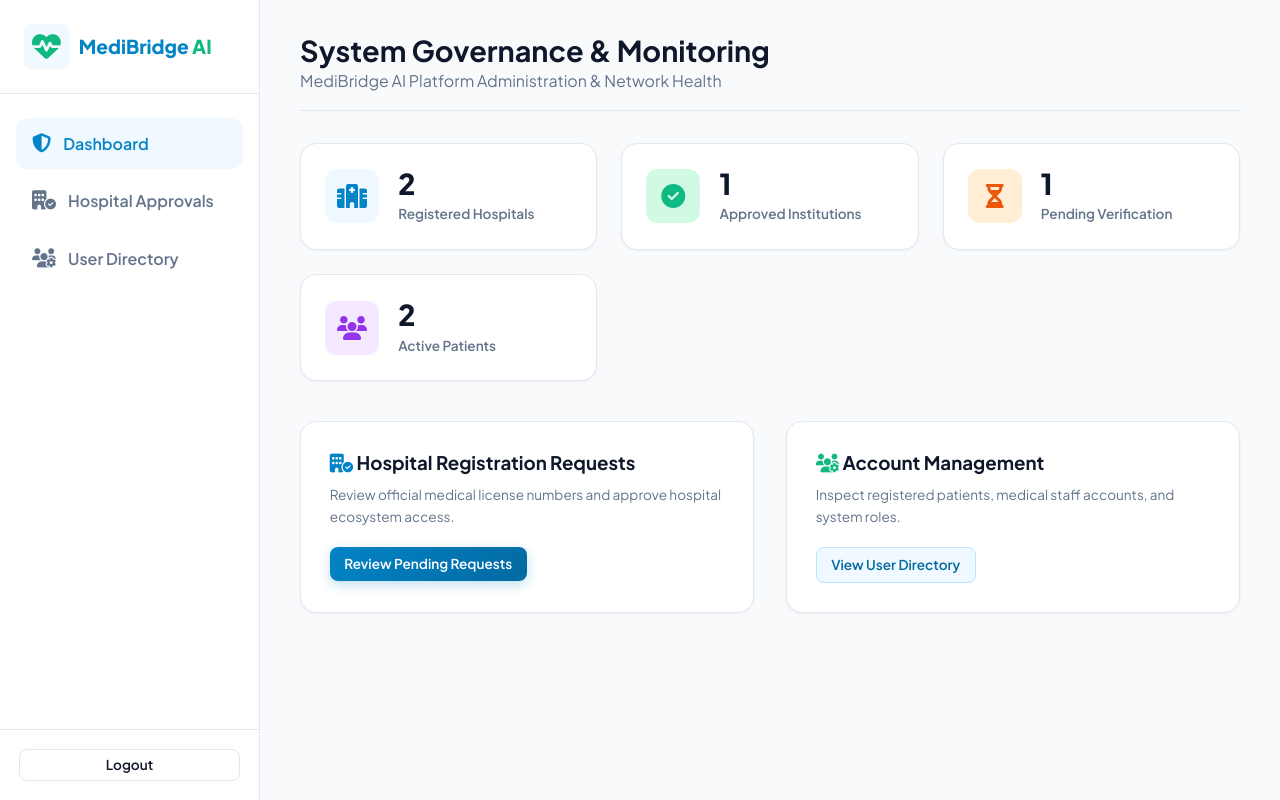
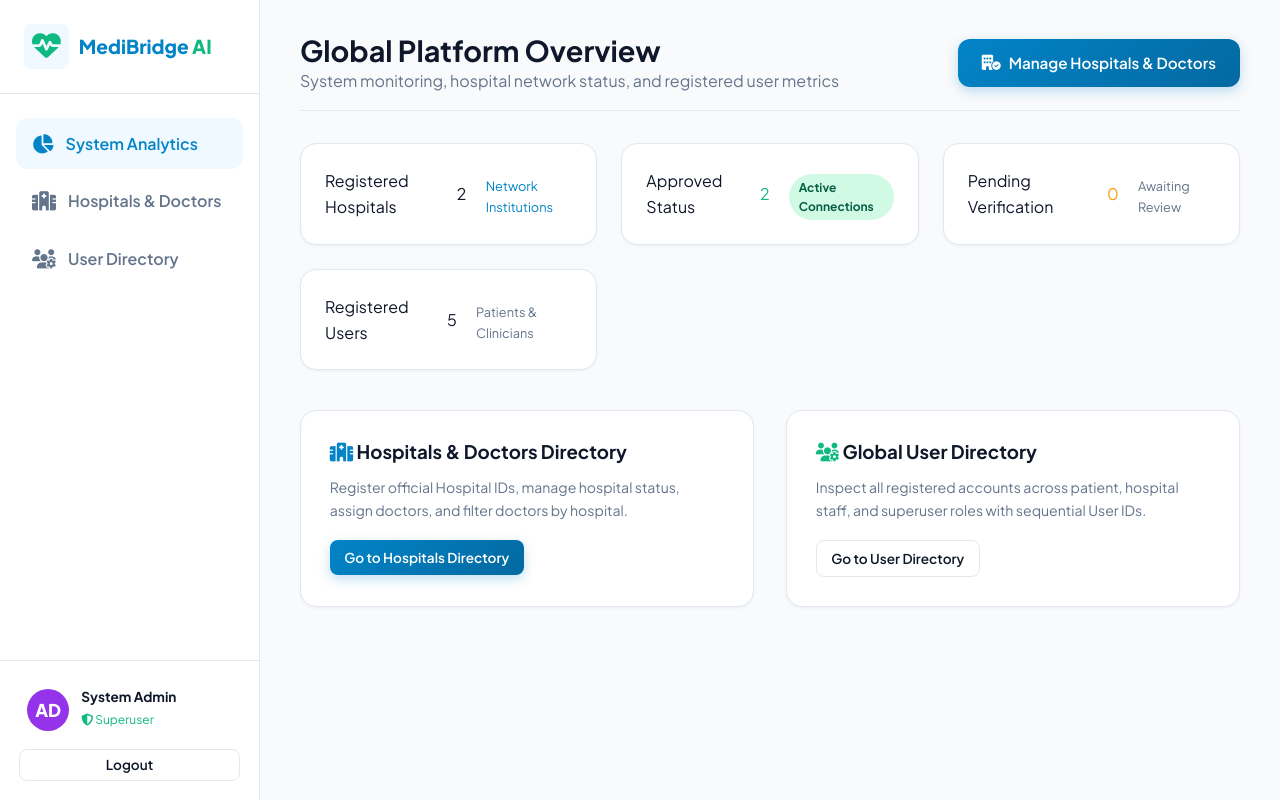
Before and after one commit to NiteshNaik17/MediBridge, a plain HTML site: page admin/dashboard.html in a window 1280 px wide. Drawn offline with Linux system fonts and the light colour scheme; no server answers.

Commit message:
dashboard.html

```diff
--- a/admin/dashboard.html
+++ b/admin/dashboard.html
@@ -3,16 +3,17 @@
 <head>
   <meta charset="UTF-8">
   <meta name="viewport" content="width=device-width, initial-scale=1.0">
-  <title>System Admin Dashboard - MediBridge AI</title>
-  <link rel="stylesheet" href="/css/style.css">
-  <link rel="stylesheet" href="/css/dashboard.css">
+  <title>Admin Dashboard - MediBridge AI</title>
+  <link rel="stylesheet" href="../css/style.css">
+  <link rel="stylesheet" href="../css/dashboard.css">
+  <link rel="stylesheet" href="https://cdnjs.cloudflare.com/ajax/libs/font-awesome/6.4.0/css/all.min.css">
 </head>
 <body>
 
   <div class="app-container">
     <aside class="sidebar">
       <div class="sidebar-header">
-        <a href="/index.html" class="logo" style="font-size: 1.2rem;">
+        <a href="../index.html" class="logo" style="font-size: 1.2rem;">
           <i class="fa-solid fa-heart-pulse"></i>
           <span>MediBridge <span style="color: var(--accent-green)">AI</span></span>
         </a>
@@ -20,17 +21,24 @@
 
       <ul class="sidebar-menu">
         <li class="sidebar-item active">
-          <a href="/admin/dashboard.html"><i class="fa-solid fa-shield-halved"></i> Dashboard</a>
+          <a href="dashboard.html"><i class="fa-solid fa-chart-pie"></i> System Analytics</a>
         </li>
         <li class="sidebar-item">
-          <a href="/admin/hospitals.html"><i class="fa-solid fa-building-circle-check"></i> Hospital Approvals</a>
+          <a href="hospitals.html"><i class="fa-solid fa-hospital"></i> Hospitals & Doctors</a>
         </li>
         <li class="sidebar-item">
-          <a href="/admin/users.html"><i class="fa-solid fa-users-gear"></i> User Directory</a>
+          <a href="users.html"><i class="fa-solid fa-users-gear"></i> User Directory</a>
         </li>
       </ul>
 
       <div class="sidebar-footer">
+        <div class="user-badge" style="margin-bottom: 10px;">
+          <div class="avatar" style="background: #9333ea;">AD</div>
+          <div>
+            <h4 style="font-size: 0.85rem;">System Admin</h4>
+            <span style="font-size: 0.75rem; color: var(--accent-green);"><i class="fa-solid fa-shield-halved"></i> Superuser</span>
+          </div>
+        </div>
         <button onclick="logoutUser()" class="btn btn-outline btn-sm" style="width: 100%;">Logout</button>
       </div>
     </aside>
@@ -38,64 +46,59 @@
     <main class="main-content">
       <div class="top-header">
         <div>
-          <h1>System Governance & Monitoring</h1>
-          <p class="text-muted">MediBridge AI Platform Administration & Network Health</p>
+          <h1>Global Platform Overview</h1>
+          <p class="text-muted">System monitoring, hospital network status, and registered user metrics</p>
+        </div>
+        <div style="display: flex; gap: 10px;">
+          <a href="hospitals.html" class="btn btn-primary"><i class="fa-solid fa-building-circle-check"></i> Manage Hospitals & Doctors</a>
         </div>
       </div>
 
-      <!-- Admin Stat Grid -->
+      <!-- Quick Metrics Cards -->
       <div class="stats-grid">
         <div class="stat-card">
-          <div class="stat-icon"><i class="fa-solid fa-hospital"></i></div>
-          <div class="stat-info">
-            <div class="stat-value" id="stat-total-hospitals">2</div>
-            <div class="stat-label">Registered Hospitals</div>
-          </div>
+          <span class="stat-title">Registered Hospitals</span>
+          <span class="stat-value" id="stat-admin-hospitals">2</span>
+          <span style="font-size: 0.8rem; color: var(--primary-500); margin-top: 6px;">Network Institutions</span>
         </div>
 
         <div class="stat-card">
-          <div class="stat-icon green"><i class="fa-solid fa-circle-check"></i></div>
-          <div class="stat-info">
-            <div class="stat-value" id="stat-approved-hospitals">1</div>
-            <div class="stat-label">Approved Institutions</div>
-          </div>
+          <span class="stat-title">Approved Status</span>
+          <span class="stat-value" style="color: var(--accent-green);" id="stat-admin-approved">2</span>
+          <span class="badge badge-success" style="margin-top: 6px;">Active Connections</span>
         </div>
 
         <div class="stat-card">
-          <div class="stat-icon orange"><i class="fa-solid fa-hourglass-half"></i></div>
-          <div class="stat-info">
-            <div class="stat-value" id="stat-pending-hospitals">1</div>
-            <div class="stat-label">Pending Verification</div>
-          </div>
+          <span class="stat-title">Pending Verification</span>
+          <span class="stat-value" style="color: #f59e0b;" id="stat-admin-pending">0</span>
+          <span style="font-size: 0.8rem; color: var(--text-muted); margin-top: 6px;">Awaiting Review</span>
         </div>
 
         <div class="stat-card">
-          <div class="stat-icon purple"><i class="fa-solid fa-users"></i></div>
-          <div class="stat-info">
-            <div class="stat-value" id="stat-total-patients">2</div>
-            <div class="stat-label">Active Patients</div>
-          </div>
+          <span class="stat-title">Registered Users</span>
+          <span class="stat-value" id="stat-admin-patients">5</span>
+          <span style="font-size: 0.8rem; color: var(--text-muted); margin-top: 6px;">Patients & Clinicians</span>
         </div>
       </div>
 
-      <!-- Quick Action Cards -->
-      <div class="features-grid">
-        <div class="card" style="margin-bottom: 0;">
-          <h3 style="margin-bottom: 0.6rem;"><i class="fa-solid fa-building-circle-check" style="color: var(--primary-500);"></i> Hospital Registration Requests</h3>
-          <p class="text-muted" style="font-size: 0.85rem; margin-bottom: 1.2rem;">Review official medical license numbers and approve hospital ecosystem access.</p>
-          <a href="/admin/hospitals.html" class="btn btn-primary btn-sm">Review Pending Requests</a>
+      <!-- Quick Links -->
+      <div class="features-grid" style="margin-top: 1.5rem;">
+        <div class="card">
+          <h3 style="margin-bottom: 0.8rem;"><i class="fa-solid fa-hospital" style="color: var(--primary-500);"></i> Hospitals & Doctors Directory</h3>
+          <p class="text-muted" style="font-size: 0.88rem; margin-bottom: 1.2rem;">Register official Hospital IDs, manage hospital status, assign doctors, and filter doctors by hospital.</p>
+          <a href="hospitals.html" class="btn btn-primary btn-sm">Go to Hospitals Directory</a>
         </div>
 
-        <div class="card" style="margin-bottom: 0;">
-          <h3 style="margin-bottom: 0.6rem;"><i class="fa-solid fa-users-gear" style="color: var(--accent-green);"></i> Account Management</h3>
-          <p class="text-muted" style="font-size: 0.85rem; margin-bottom: 1.2rem;">Inspect registered patients, medical staff accounts, and system roles.</p>
-          <a href="/admin/users.html" class="btn btn-secondary btn-sm">View User Directory</a>
+        <div class="card">
+          <h3 style="margin-bottom: 0.8rem;"><i class="fa-solid fa-users-gear" style="color: var(--accent-green);"></i> Global User Directory</h3>
+          <p class="text-muted" style="font-size: 0.88rem; margin-bottom: 1.2rem;">Inspect all registered accounts across patient, hospital staff, and superuser roles with sequential User IDs.</p>
+          <a href="users.html" class="btn btn-outline btn-sm">Go to User Directory</a>
         </div>
       </div>
     </main>
   </div>
 
-  <script src="/js/auth.js"></script>
-  <script src="/js/admin.js"></script>
+  <script src="../js/auth.js"></script>
+  <script src="../js/admin.js"></script>
 </body>
 </html>
```
